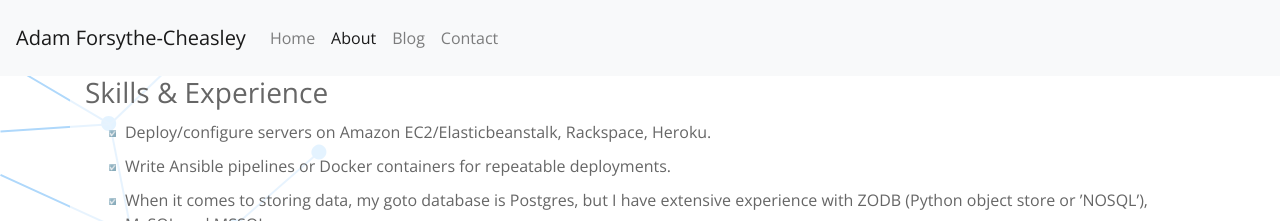
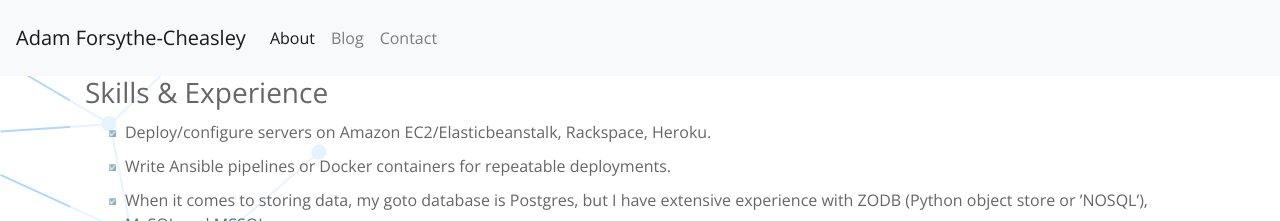
Before and after one commit to adamcheasley/adamcheasley.github.io, a Jekyll site: the page built from about.html, in a window 1280 px wide. Shown: the top 221 px of the page. Built offline with Jekyll 4.4.1, drawn with Linux system fonts in a browser that asks for light colours.

Commit message:
remove home link

```diff
--- a/about.html
+++ b/about.html
@@ -12,11 +12,8 @@
 
 <div class="collapse navbar-collapse" id="navbarSupportedContent">
   <ul class="navbar-nav mr-auto">
-    <li class="nav-item">
-      <a class="nav-link" href="index.html">Home <span class="sr-only">(current)</span></a>
-    </li>
     <li class="nav-item active">
-      <a class="nav-link" href="/about/">About</a>
+      <a class="nav-link" href="/about/">About <span class="sr-only">(current)</span></a>
     </li>
     <li class="nav-item">
       <a class="nav-link" href="/blog/">Blog</a>
```
